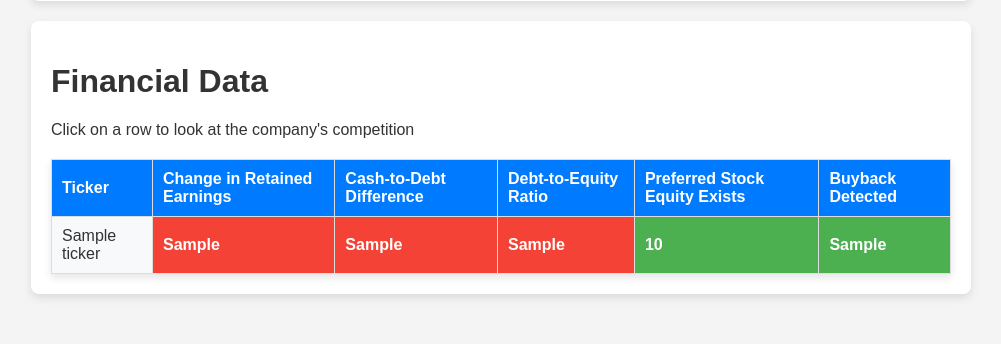
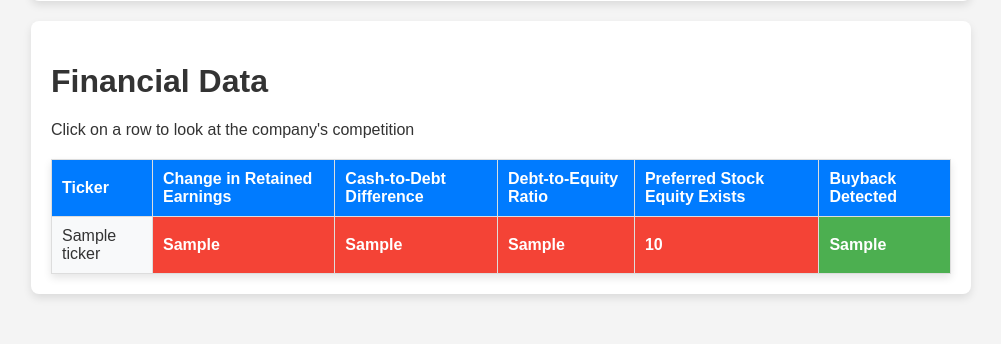
Before and after one commit to thomas5564/DueDiligence, a Django app: template myproject/myapp/templates/myapp/index.html in a window 1280 px wide. Shown: the part 456-800 px from the top of the page, without its empty margins (139-1140 px from the left). Run offline with Django 5.2, Linux system fonts and the light colour scheme; the template is opened without the code that fills it: most values are stand-ins (such as "Sample title", 1, 10 or a date in 2020); parts of the project's set-up code (start-up, migrations or seed data) failed here and were passed over.

Commit message:
adjusted for negative equity

```diff
--- a/myproject/myapp/templates/myapp/index.html
+++ b/myproject/myapp/templates/myapp/index.html
@@ -93,8 +93,9 @@
                             <td>{{ ticker }}</td>
                             <td class="{% if metrics.Change_in_Retained_Earnings > 0.8 %}green{% else %}red{% endif %}">{{ metrics.Change_in_Retained_Earnings }}</td>
                             <td class="{% if metrics.Cash_to_Debt_difference > 0 %}green{% else %}red{% endif %}">{{ metrics.Cash_to_Debt_difference }}</td>
-                            <td class="{% if metrics.Debt_to_Equity_Ratio < 0.8 %}green{% else %}red{% endif %}">{{ metrics.Debt_to_Equity_Ratio }}</td>
-                            <td class="{% if metrics.Preferred_Stock_Equity_Exists %}green{% else %}red{% endif %}">{{ metrics.Preferred_Stock_Equity_Exists }}</td>
+                            <td class="{% if metrics.Debt_to_Equity_Ratio > 0 and metrics.Debt_to_Equity_Ratio < 0.8 %}
+                                green{% else %}red{% endif %}">{{ metrics.Debt_to_Equity_Ratio }}</td>
+                            <td class="{% if metrics.Preferred_Stock_Equity_Exists %}red{% else %}green{% endif %}">{{ metrics.Preferred_Stock_Equity_Exists }}</td>
                             <td class="{% if metrics.Buyback_Detected %}green{% else %}red{% endif %}">{{ metrics.Buyback_Detected }}</td>
                         </tr>
                     {% endfor %}
```
Also changed, not shown: myproject/myapp/vis.py (+14 -15 lines).
